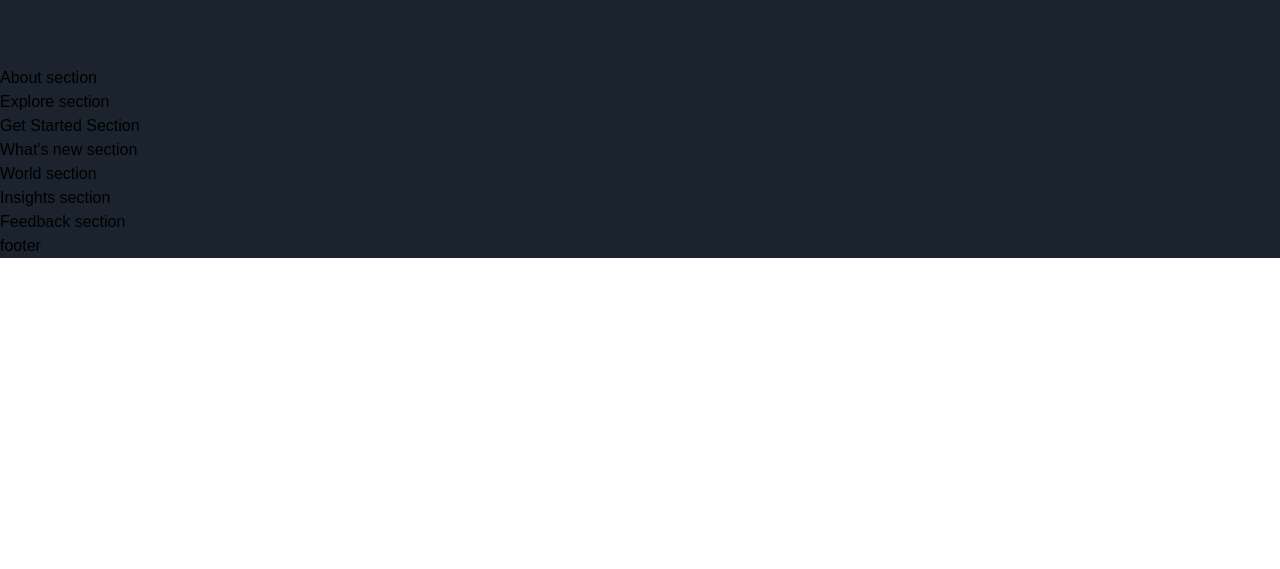
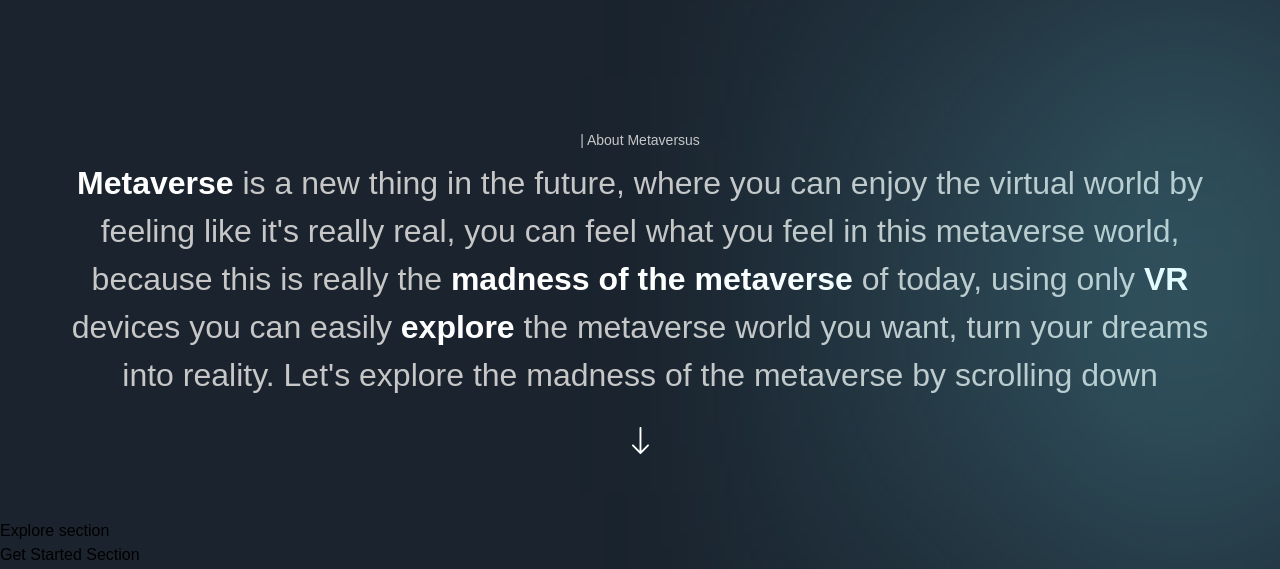
Before and after one commit to denzelws/metaversus, a Next.js app in the folder client/: page / in a window 1280 px wide. Shown: the part 1038-1607 px from the top of the page. Before the commit the page ends 1296 px from the top, so only its background shows below. Built offline with nearby package versions, Linux system fonts and the light colour scheme; a web font is replaced by a local one.

Commit message:
Add About structure and CustomTextProps

```diff
--- a/client/components/CustomTexts.tsx
+++ b/client/components/CustomTexts.tsx
@@ -1,3 +1,26 @@
-export const TypingText = () => <p>Typing Text</p>
+'use client'
 
-export const TitleText = () => <h2>Title Text</h2>
+import { motion } from 'framer-motion'
+import { fadeIn, textContainer, textVariant2 } from '../utils/motion'
+
+export type CustomTextProps = {
+  title: string
+  textStyles: string
+}
+
+export const TypingText = ({ title, textStyles }: CustomTextProps) => (
+  <motion.p
+    variants={textContainer}
+    className={`font-normal text-[14px] text-secondary-white ${textStyles}`}
+  >
+    {Array.from(title).map((letter, index) => (
+      <motion.span variants={textVariant2} key={index}>
+        {letter === '' ? '\u00A0' : letter}
+      </motion.span>
+    ))}
+  </motion.p>
+)
+
+export const TitleText = ({ title, textStyles }: CustomTextProps) => (
+  <h2>Title Text</h2>
+)
--- a/client/sections/About.tsx
+++ b/client/sections/About.tsx
@@ -1,3 +1,48 @@
-const About = () => <section>About section</section>
+'use client'
+
+import { motion } from 'framer-motion'
+import { TypingText } from '../components'
+import { fadeIn, staggerContainer } from '../utils/motion'
+
+import styles from '../styles'
+
+const About = () => (
+  <section className={`${styles.paddings} relative z-10`}>
+    <div className="gradient-02 z-0" />
+    <motion.div
+      variants={staggerContainer}
+      initial="hidden"
+      whileInView="show"
+      viewport={{ once: false, amount: 0.25 }}
+      className={`${styles.innerWidth} mx-auto ${styles.flexCenter} flex-col`}
+    >
+      <TypingText title="| About Metaversus" textStyles="text-center" />
+
+      <motion.p
+        variants={fadeIn('up', 'tween', 0.2, 1)}
+        className="mt-[8px] font-normal sm:text-[32px] text-[20px] text-center text-secondary-white"
+      >
+        <span className="font-extrabold text-white">Metaverse</span> is a new
+        thing in the future, where you can enjoy the virtual world by feeling
+        like it's really real, you can feel what you feel in this metaverse
+        world, because this is really the{' '}
+        <span className="font-extrabold text-white">
+          madness of the metaverse
+        </span>{' '}
+        of today, using only{' '}
+        <span className="font-extrabold text-white">VR</span> devices you can
+        easily <span className="font-extrabold text-white">explore</span> the
+        metaverse world you want, turn your dreams into reality. Let's explore
+        the madness of the metaverse by scrolling down
+      </motion.p>
+      <motion.img
+        variants={fadeIn('up', 'tween', 0.3, 1)}
+        src="/arrow-down.svg"
+        alt="arrow down"
+        className="w-[18px] h-[28px] object-contain mt-[28px]"
+      />
+    </motion.div>
+  </section>
+)
 
 export default About
```
